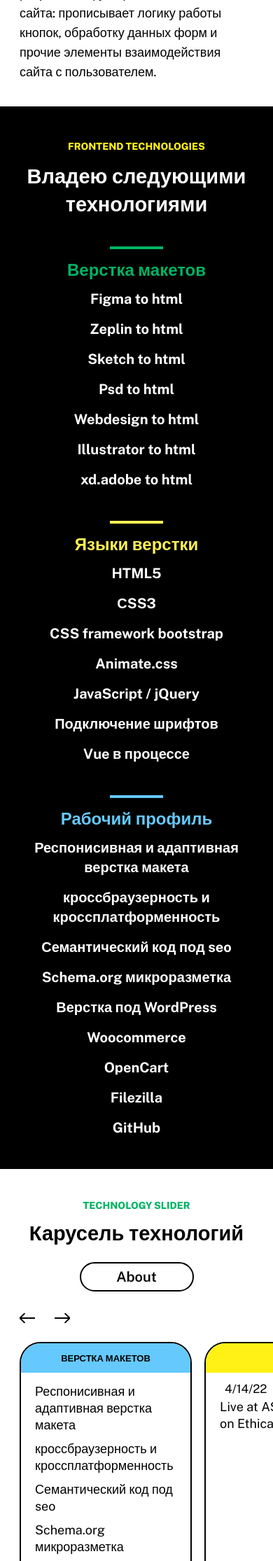
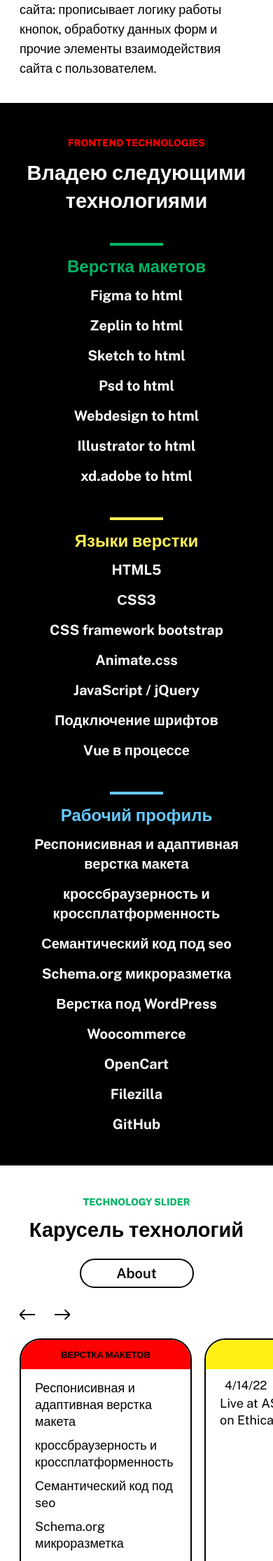
Before and after one commit to Konder1971/iTweb, a PHP site: page / in a window 390 px wide. Shown: the part 410-2640 px from the top of the page at 70% size. Run offline with PHP 8.4, Linux system fonts and the light colour scheme.

Commit message:
sdfgsdg
dfsgsdf

```diff
--- a/css/style.css
+++ b/css/style.css
@@ -175,6 +175,7 @@
 	font-style: normal;
 	font-size: 22px;
 	padding-left: 4px;
+	color: #65C9FD;
 }
 
 .logo a {
@@ -655,7 +656,7 @@
 	.bct h2 {
 		font-size: 29px;
 		line-height: 33px;
-		margin: 0 auto 20px;
+		margin: 0 auto 15px;
 	}
 	.bct p {
 		font-size: 18px;
@@ -676,7 +677,7 @@
 	text-align: center;
 }
 .dawop-up {
-	color: #FFF115;
+	color: #f00;
 	text-transform: uppercase;
 }
 .dawop-header {
@@ -963,6 +964,9 @@
   font-weight: 700;
 	text-transform: uppercase;
 }
+.red .hn-top {
+	background-color: #f00;
+}
 .blue .hn-top {
 	background-color: #65C9FD;
 }
@@ -1240,7 +1244,7 @@
 		border-radius: 30px;
 	}
 	.sliderhn-block {
-		padding-bottom: 80px;
+		padding-bottom: 60px;
 	}
 	.hn-top {
 		font-size: 13px;
@@ -1258,8 +1262,8 @@
 		margin: 0 20px;
 	}
 	.hn-link {
-		bottom: 22px;
-		right: 25px;
+		bottom: 15px;
+		right: 20px;
 	}
 	.hn-link svg,
 	.hn-link img {
--- a/index.html
+++ b/index.html
@@ -216,7 +216,7 @@
 			<div class="sliderHn-box">
 				<div class="sliderhn">
 					<!-- sliderhn-block repeat start -->
-					<a href="#" class="sliderhn-block blue">
+					<a href="#" class="sliderhn-block red">
 						<div class="hn-top">Верстка макетов</div>
 						<div class="hn-text">
 							<ul>
@@ -227,8 +227,6 @@
 								<li>Верстка под WordPress</li>
 								<li>Woocommerce</li>
 								<li>OpenCart</li>
-								<li>Filezilla</li>
-								<li>GitHub</li>
 							</ul>
 						</div>
 						<div class="hn-link">
@@ -291,12 +289,12 @@
 			infinite: false,
 			arrows: true,
 			dots: false,
-			autoplay: true,
-			autoplaySpeed: 3000,
-			speed: 600,
-			slidesToShow: 1,
-			slidesToScroll: 1,
-      variableWidth: true,
+			autoplay: false,
+			// autoplaySpeed: 3000,
+			// speed: 600,
+			// slidesToShow: 1,
+			// slidesToScroll: 1,
+      // variableWidth: true,
 		});
 	</script>
 
```
